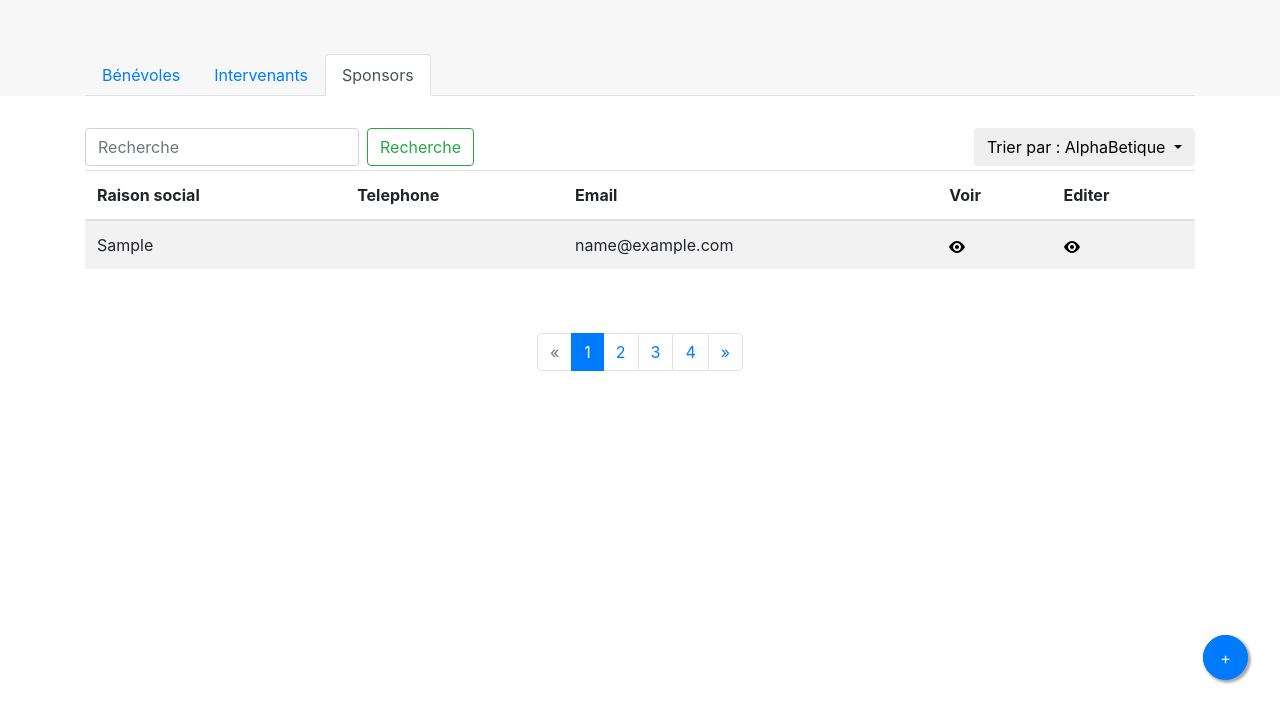
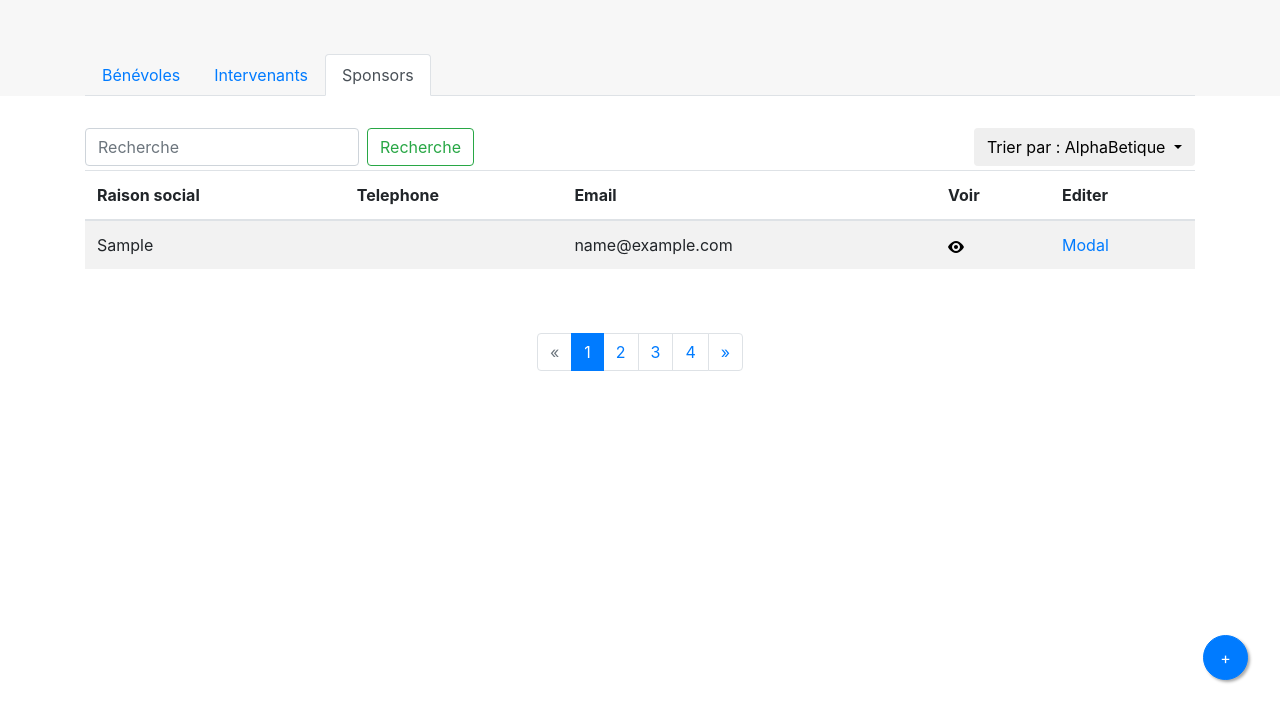
Before and after one commit to SteelCorp/IronTask, a Django app: page /sponsor/ in a window 1280 px wide. Shown: the part 88-800 px from the top of the page. Run offline with Django 3.2, Linux system fonts and the light colour scheme; a user stored in the database is signed in; tables that the repository leaves empty hold one stand-in row (values such as "Sample post"); some libraries are stand-ins or nearby versions.

Commit message:
branche Perso Hadrien

```diff
--- a/irontask_app/forms/SponsorForm.py
+++ b/irontask_app/forms/SponsorForm.py
@@ -4,7 +4,7 @@ from django.forms import ModelForm
 
 
 class SponsorForm(ModelForm):
-    siret = forms.CharField(label="N° SIRET", widget=forms.TextInput(
+    siret = forms.CharField(required=False, label="N° SIRET", widget=forms.TextInput(
                             attrs={"type": "text", "class":"form-control",
                                             "id": "formGroupExampleInput",
                                             "placeholder":""}))
--- a/irontask_app/templates/listSponsor.html
+++ b/irontask_app/templates/listSponsor.html
@@ -79,8 +79,8 @@
                     <td><a href="{% url 'getSponsor' sponsor.siret %}"><img
                             src="{% static 'img/eye.svg' %}" alt="eye"/></a></td>
 
-                    <td><a href="{% url 'editerSponsor' sponsor.siret %}" data-toggle="modal" data-target="#EditerModal"><img
-                            src="{% static 'img/eye.svg' %}" alt="eye"/></a></td>
+
+                    <td><a data-toggle="modal" href="{% url 'editerSponsor' sponsor.siret %}" data-remote="{% url 'editerSponsor' sponsor.siret %}" data-target="#EditerModal">Modal</a></td>
                 </tr>
             {% endfor %}
 
--- a/irontask_app/templates/modalEditer.html
+++ b/irontask_app/templates/modalEditer.html
@@ -4,8 +4,7 @@
 
 
     <!--bouton ajout-->
-    <button type="button" class="btn btn-primary ajouter" data-toggle="modal" data-target="#exampleModal">+</button>
-    <!-- Modal -->
+
     <div class="modal fade" id="EditerModal" tabindex="-1" role="dialog" aria-labelledby="exampleModalLabel"
          aria-hidden="true">
         <div class="modal-dialog" role="document">
@@ -35,6 +34,11 @@
 
     </div>
 
-
+<!-- Script permettant à la modal d'appeler une url -->
+<script>
+$('body').on('click', '[data-toggle="modal"]', function(){
+        $($(this).data("target")+' .modal-body').load($(this).data("remote"));
+    });
+</script>
 
 {% endblock %}
--- a/irontask_app/views/viewSponsor.py
+++ b/irontask_app/views/viewSponsor.py
@@ -37,7 +37,7 @@ def editerSponsor(request, siret):
             sponsor.save()
         return render(request, 'listSponsor.html', {'form': sponsorForm})
 
-    return render(request, 'listSponsor.html', {'sponsorForm': sponsorForm})
+    return render(request, 'modalEditer.html', {'form': sponsorForm})
 
 
 def getSponsor(request, siret):
```
Also changed, not shown: irontask_app/migrations/0004_auto_20180330_0900.py (added).
